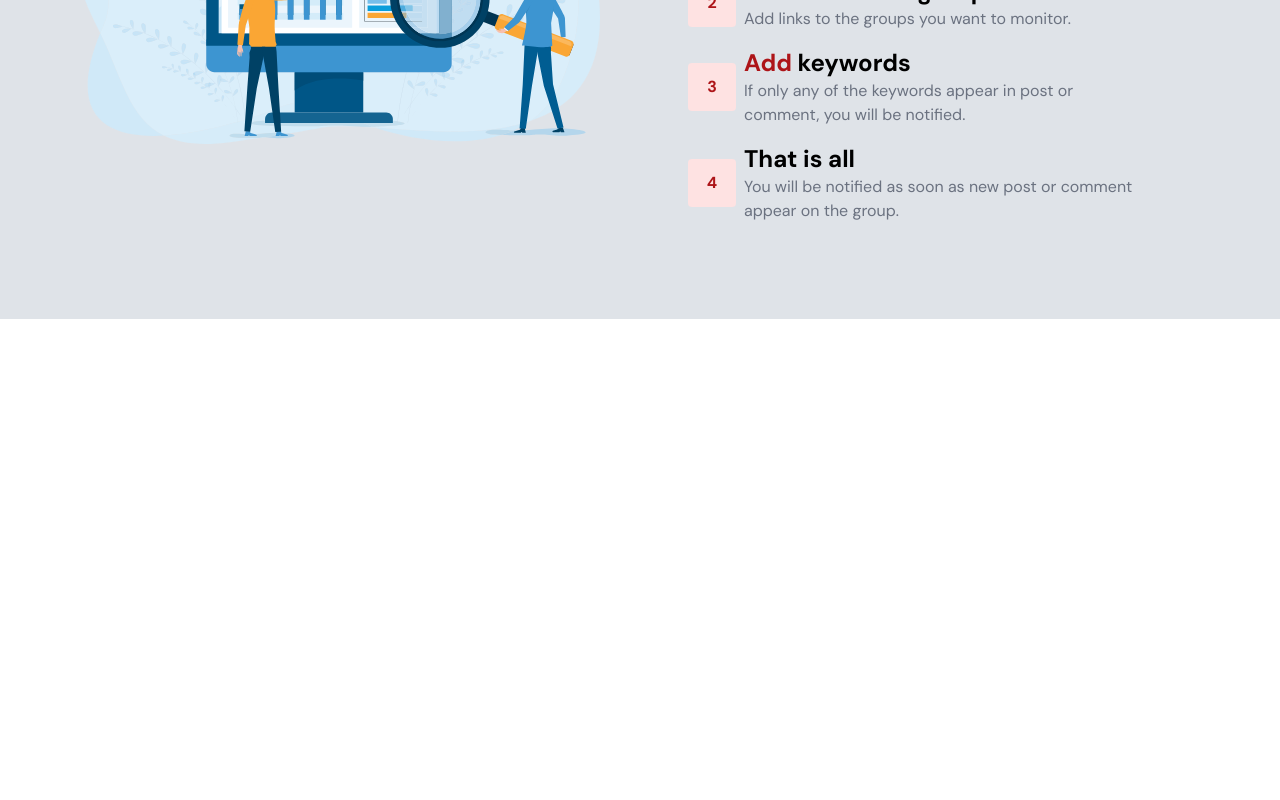
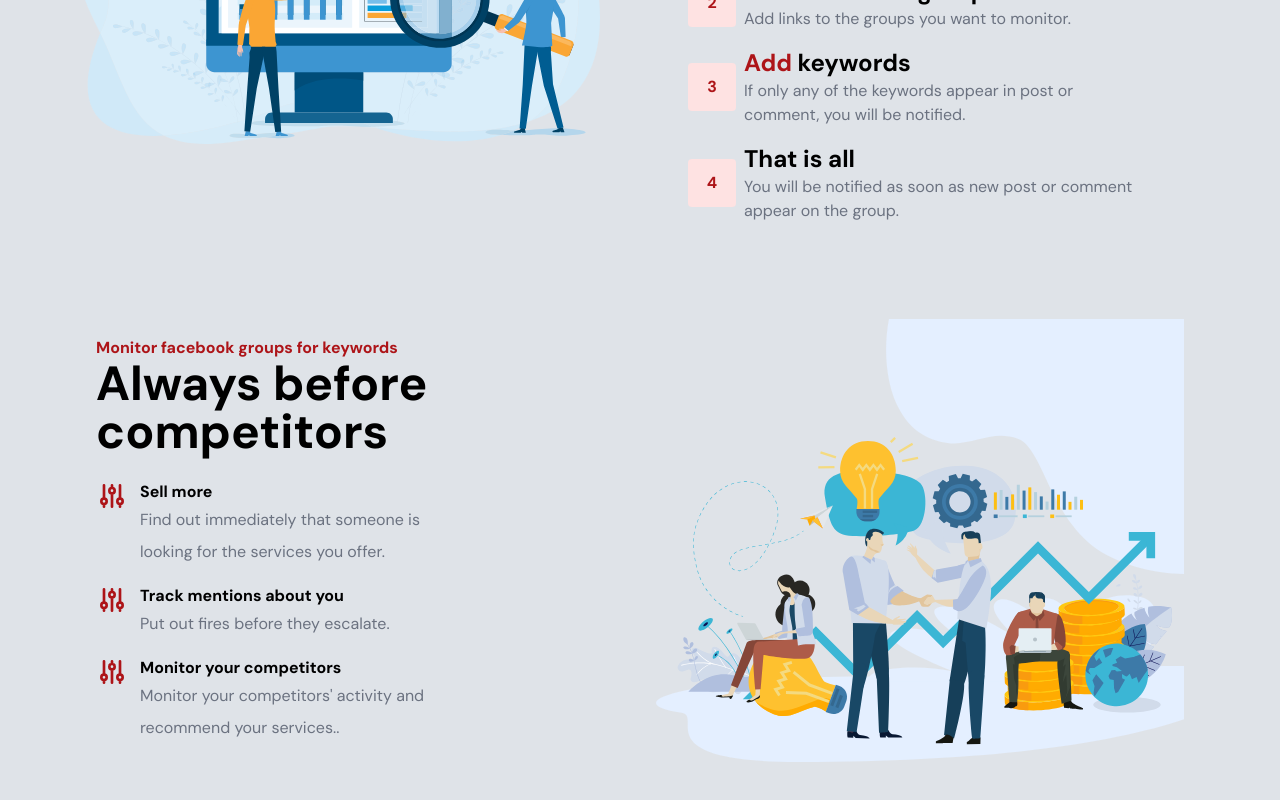
Before and after one commit to Rashad-Stack/trcker, a React (Vite) app: page / in a window 1280 px wide. Shown: the part 861-1661 px from the top of the page. Before the commit the page ends 1180 px from the top, so only its background shows below. Built offline with nearby package versions, Linux system fonts and the light colour scheme.

Commit message:
competitor section added

```diff
--- /dev/null
+++ b/src/components/Home/Competitors.jsx
@@ -0,0 +1,109 @@
+import React from "react";
+import success from "../../assets/images/success.svg"
+
+export default function Competitors() {
+  return (
+    <section className="bg-light-secondary dark:bg-dark-secondary pb-20">
+      <div className="container mx-auto px-4 sm:px-6 lg:px-8 max-w-6xl">
+        <div className="flex flex-wrap items-center -mx-4">
+          <div className="mb-12 lg:mb-0 w-full lg:w-1/2 px-4">
+            <div className="max-w-md">
+              <span className="text-primary font-bold">
+                Monitor facebook groups for keywords
+              </span>
+              <h2 className="text-black dark:text-white mb-6 text-4xl lg:text-5xl font-bold font-heading">
+                Always before competitors
+              </h2>
+              <ul>
+                <li className="flex mb-4">
+                  <div>
+                    <svg
+                      className="mr-3 w-8 h-8 text-primary"
+                      xmlns="http://www.w3.org/2000/svg"
+                      fill="none"
+                      viewBox="0 0 24 24"
+                      stroke="currentColor"
+                    >
+                      <path
+                        strokeLinecap="round"
+                        strokeLinejoin="round"
+                        strokeWidth={2}
+                        d="M12 6V4m0 2a2 2 0 100 4m0-4a2 2 0 110 4m-6 8a2 2 0 100-4m0 4a2 2 0 110-4m0 4v2m0-6V4m6 6v10m6-2a2 2 0 100-4m0 4a2 2 0 110-4m0 4v2m0-6V4"
+                      />
+                    </svg>
+                  </div>
+                  <div className="max-w-xs">
+                    <h3 className="text-black dark:text-white font-bold font-heading">Sell more</h3>
+                    <p className="text-gray-500 leading-loose">
+                      Find out immediately that someone is looking for the
+                      services you offer.
+                    </p>
+                  </div>
+                </li>
+                <li className="flex mb-4">
+                  <div>
+                    <svg
+                      className="mr-3 w-8 h-8 text-primary"
+                      xmlns="http://www.w3.org/2000/svg"
+                      fill="none"
+                      viewBox="0 0 24 24"
+                      stroke="currentColor"
+                    >
+                      <path
+                        strokeLinecap="round"
+                        strokeLinejoin="round"
+                        strokeWidth={2}
+                        d="M12 6V4m0 2a2 2 0 100 4m0-4a2 2 0 110 4m-6 8a2 2 0 100-4m0 4a2 2 0 110-4m0 4v2m0-6V4m6 6v10m6-2a2 2 0 100-4m0 4a2 2 0 110-4m0 4v2m0-6V4"
+                      />
+                    </svg>
+                  </div>
+                  <div className="max-w-xs">
+                    <h3 className="text-black dark:text-white font-bold font-heading">
+                      Track mentions about you
+                    </h3>
+                    <p className="text-gray-500 leading-loose">
+                      Put out fires before they escalate.
+                    </p>
+                  </div>
+                </li>
+                <li className="flex">
+                  <div>
+                    <svg
+                      className="mr-3 w-8 h-8 text-primary"
+                      xmlns="http://www.w3.org/2000/svg"
+                      fill="none"
+                      viewBox="0 0 24 24"
+                      stroke="currentColor"
+                    >
+                      <path
+                        strokeLinecap="round"
+                        strokeLinejoin="round"
+                        strokeWidth={2}
+                        d="M12 6V4m0 2a2 2 0 100 4m0-4a2 2 0 110 4m-6 8a2 2 0 100-4m0 4a2 2 0 110-4m0 4v2m0-6V4m6 6v10m6-2a2 2 0 100-4m0 4a2 2 0 110-4m0 4v2m0-6V4"
+                      />
+                    </svg>
+                  </div>
+                  <div className="max-w-xs">
+                    <h3 className="text-black dark:text-white font-bold font-heading">
+                      Monitor your competitors
+                    </h3>
+                    <p className="text-gray-500 leading-loose">
+                      Monitor your competitors&apos; activity and recommend your
+                      services..
+                    </p>
+                  </div>
+                </li>
+              </ul>
+            </div>
+          </div>
+          <div className="w-full lg:w-1/2 px-4 flex items-center justify-center">
+            <img
+              src={success}
+              alt="gain new clients from facebook groups"
+            />
+          </div>
+        </div>
+      </div>
+    </section>
+  );
+}
--- a/src/components/Home/index.js
+++ b/src/components/Home/index.js
@@ -1,2 +1,3 @@
-export { default as Hero } from "./Hero"
-export {default as HowItWorks} from "./HowItWorks"
+export { default as Hero } from "./Hero";
+export { default as HowItWorks } from "./HowItWorks";
+export { default as Competitors } from "./Competitors";
--- a/src/pages/Home.jsx
+++ b/src/pages/Home.jsx
@@ -1,12 +1,13 @@
 import React from "react";
 import { Main } from "../layouts";
-import { Hero, HowItWorks } from "../components/Home";
+import { Competitors, Hero, HowItWorks } from "../components/Home";
 
 export default function Home() {
   return (
     <Main>
       <Hero />
-      <HowItWorks/>
+      <HowItWorks />
+      <Competitors />
     </Main>
   );
 }
```
Also changed, not shown: src/assets/images/success.svg (added).
